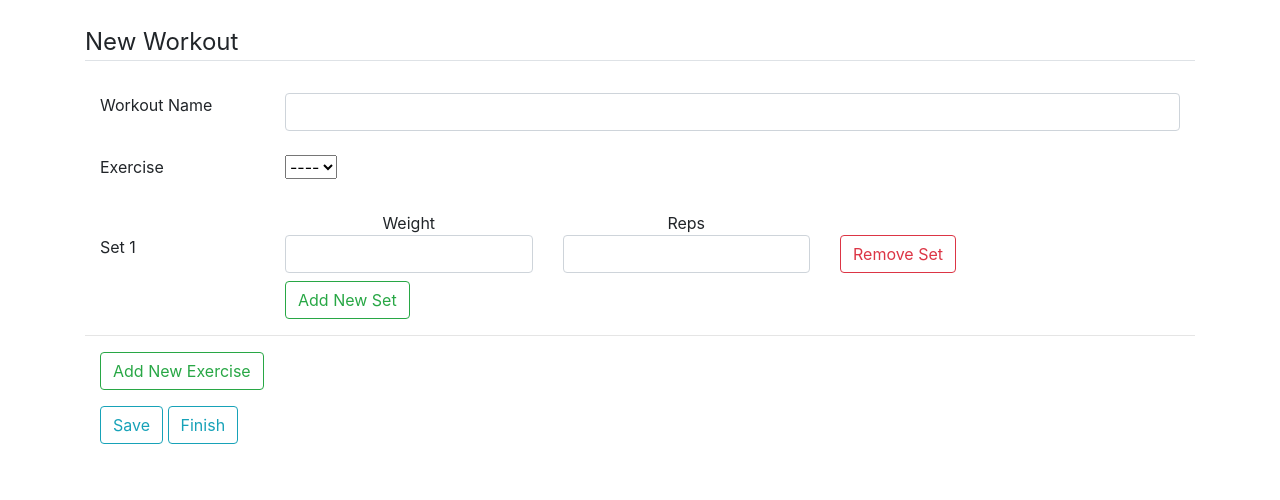
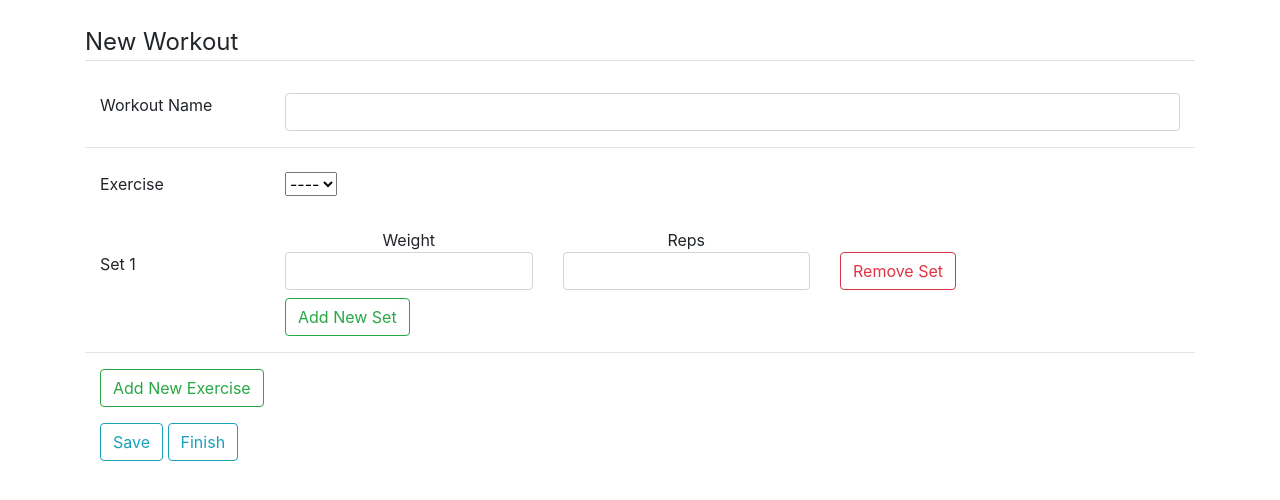
Before and after one commit to Tharindu-h/workout_tracker, a Django app: template workout/templates/workout/create_workout.html in a window 1280 px wide. Shown: the part 79-579 px from the top of the page. Run offline with Django 3.2, Linux system fonts and the light colour scheme; the template is opened without the code that fills it, so the values that code supplies are empty; some libraries are stand-ins or nearby versions.

Commit message:
Add <hr> before each exercise to better distinguish each exercise

```diff
--- a/workout/static/workout/js/form.js
+++ b/workout/static/workout/js/form.js
@@ -67,16 +67,17 @@ function getSetForm(currExercise, currSet, id){
 }
 
 function getExerciseFrom(currExercise){
-
   let url = window.location.href.split("/");
-  let options = exerciseOptions.innerHTML.replace('id="select-e1"',`id="select-e${currExercise}"`)
+  let options = exerciseOptions.innerHTML.replace('id="select-e1"',`id="select-e${currExercise}"`);
   if (url[url.length -1] != "create"){
     let toBeReplaced = `id="select-e${currExercise}">
     <option value="----">----</option>`;
+    console.log("here");
     options = exerciseOptions.innerHTML.replace('id="select-e1">',toBeReplaced);
   }
 
-  let exerciseForm =  '<div class="container exercise" id="exercise' + currExercise +'">' +
+  let exerciseForm =  '<hr>' +
+                      '<div class="container exercise" id="exercise' + currExercise +'">' +
                         '<div class="row mt-4">' +
                           '<div class="col-md">' +
                             '<label>Exercise</label>' +
--- a/workout/templates/workout/create_workout.html
+++ b/workout/templates/workout/create_workout.html
@@ -17,6 +17,7 @@
         </div>
       </div>
       <div class="exercises">
+        <hr>
         <div class="container exercise" id="exercise1">
           <div class="row mt-4">
             <div class="col-md">
--- a/workout/templates/workout/update_workout.html
+++ b/workout/templates/workout/update_workout.html
@@ -18,6 +18,7 @@
       </div>
       <div class="exercises">
         {% for exercise in object.exercises.all %}
+          <hr>
           <div class="container exercise" id="exercise{{ exercise.exercise_number }}">
             <div class="row mt-4">
               <div class="col-md">
```
